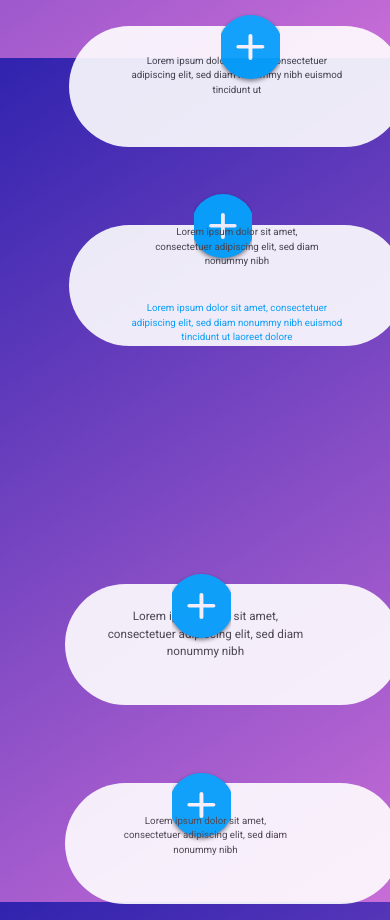
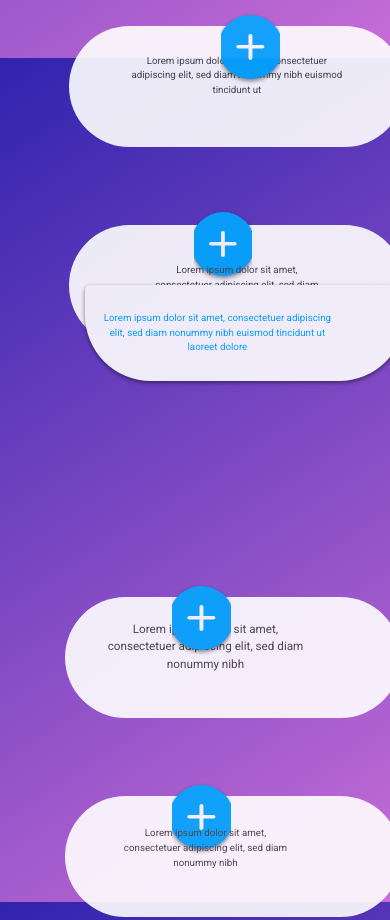
Before and after one commit to kobi1500/crypto-world, a plain HTML site: page index.html in a window 390 px wide. Shown: the part 3318-4238 px from the top of the page. Drawn offline with nearby package versions, Linux system fonts and the light colour scheme.

Commit message:
progress

```diff
--- a/css/style.css
+++ b/css/style.css
@@ -504,7 +504,7 @@ main #right-box .box div {
       main #right-box .content{
         display: block;
         text-align: center;
-       margin-top: -50%;
+       margin-top: -43%;
        margin-left: 50px;
      }
         main #left-box .box div{
@@ -528,6 +528,17 @@ main #right-box .box div {
 
         }
 
+        main #left-box  .box2{
+            position: absolute;
+            width: 320px !important;
+            border-radius: 66px;
+            height: 6rem;
+            margin-top: 6rem;
+            margin-left:1rem !important;
+            border-top-left-radius: 5px !important;
+            border-top-right-radius: 5px !important;
+            box-shadow: 0 2px 4px 0 rgba(0, 0, 0, 0.5);
+        }
 
         main #left-box .box:first-child div p{
             font-size: 3vw !important;
@@ -548,7 +559,7 @@ main #right-box .box div {
         }
         main #left-box .box:nth-child(2) div span{
             background: url("../svg/plus.svg")no-repeat center center !important;
-         margin-top: -10vw !important;
+         margin-top: -20vw !important;
         }
         main #left-box .box:nth-child(2) div p{
             position: absolute;
@@ -619,6 +630,7 @@ main #left-box .box div {
         justify-content: center;
         align-items: center;
         color: #464646;
+        border-bottom: 0 2px 4px 0 rgba(0, 0, 0, 0.5);
     }
 
 
@@ -634,13 +646,19 @@ main #left-box .box div {
         font-size: 1vw;
     }
 
-    main #left-box .box .box2{
+    main #left-box  .box2{
         border-radius: 66px;
+        background: #fff;
+        padding: 0 18px;
+        border-top-left-radius: 2px;
+        border-top-right-radius: 2px;
+        box-shadow: 0 2px 4px 0 rgba(0, 0, 0, 0.5);
     }
-    main #left-box .box .box2 p{
+    main #left-box .box:nth-child(2) .box2 p{
         color: #00a9ff;
         text-align:center;
     }
+
 
 @media (max-width: 767px) {
   main #boxes #right-box {
```
